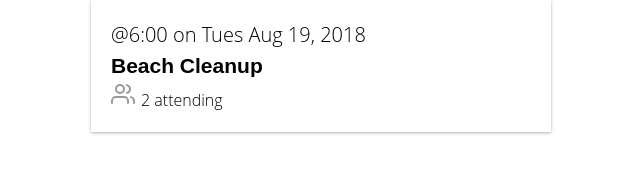
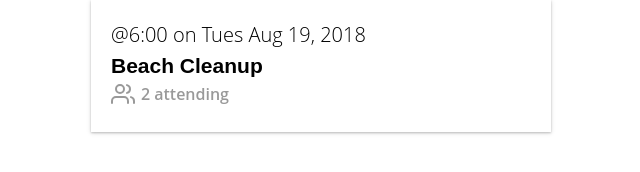
Before and after one commit to littlefish317/real-world-vue, a Vue app: page / in a window 1280 px wide. Shown: the part 202-374 px from the top of the page, without its empty margins (319-959 px from the left). Built offline with nearby package versions, Linux system fonts and the light colour scheme.

Commit message:
Added a slot

```diff
--- a/src/components/BaseIcon.vue
+++ b/src/components/BaseIcon.vue
@@ -1,8 +1,9 @@
 <template>
   <div class="icon-wrapper">
     <svg class="icon" :width="width" :height="height">
-      <use v-bind="{'xlink:href':'/feather-sprite.svg#'+name}"></use>
+      <use v-bind="{ 'xlink:href': '/feather-sprite.svg#' + name }"></use>
     </svg>
+    <slot></slot>
   </div>
 </template>
 
@@ -22,7 +23,7 @@ export default {
 }
 </script>
 
- <style scoped>
+<style scoped>
 .icon-wrapper {
   display: inline-flex;
   align-items: center;
--- a/src/components/EventCard.vue
+++ b/src/components/EventCard.vue
@@ -1,10 +1,12 @@
 <template>
-  <router-link class="event-link" :to="{ name: 'event-show', params: { id: '1' } }">
+  <router-link
+    class="event-link"
+    :to="{ name: 'event-show', params: { id: '1' } }"
+  >
     <div class="event-card -shadow">
       <span class="eyebrow">@{{ event.time }} on {{ event.date }}</span>
       <h4 class="title">{{ event.title }}</h4>
-      <BaseIcon name="users"/>
-      <span>{{ event.attendees.length }} attending</span>
+      <BaseIcon name="users">{{ event.attendees.length }} attending</BaseIcon>
     </div>
   </router-link>
 </template>
```
